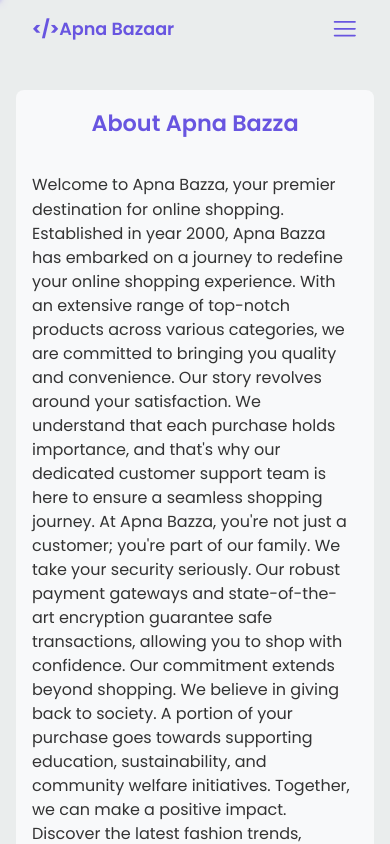
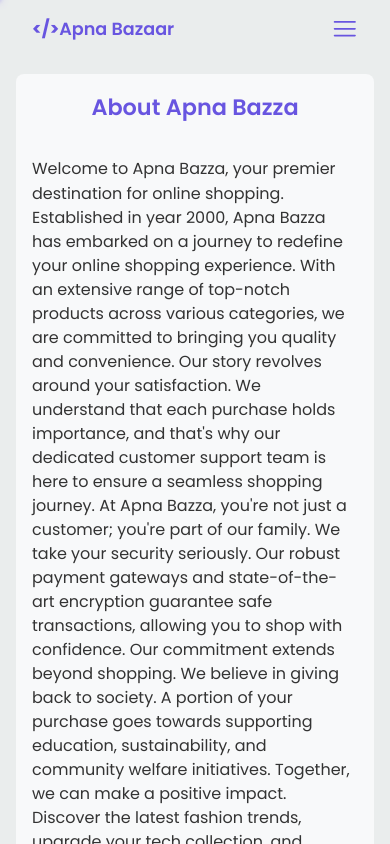
Before and after one commit to CODEwithSAMG/ecomerce-app, a React (Create React App) app: page /about in a window 390 px wide. Shown: the top 844 px of the page. Built offline with nearby package versions, Linux system fonts and the light colour scheme.

Commit message:
worked on for less than 600 responsiveness

```diff
--- a/public/index.html
+++ b/public/index.html
@@ -4,7 +4,7 @@
 <head>
   <meta charset="utf-8" />
   <link rel="icon" href="%PUBLIC_URL%/favicon.ico" />
-  <meta name="viewport" content="width=device-width, initial-scale=1" />
+  <meta name="viewport" content="width=device-width, initial-scale=1.0">
   <meta name="description" content="Web site created using create-react-app" />
   <link rel="manifest" href="%PUBLIC_URL%/manifest.json" />
   <link rel="stylesheet" href="https://fonts.googleapis.com/css2?family=Poppins:wght@300;400;500;600;700&display=swap">
--- a/src/components/cartpage/CartItem.js
+++ b/src/components/cartpage/CartItem.js
@@ -15,7 +15,7 @@ const CartItem = ({ image, title, price, count, DeleteCartItem, id, }) => {
 
                 61% off Deal
 
-                <div >
+                <div className="_1WpvJ7">
                     $ {price}
                 </div>
                 <div >
--- a/src/globals.scss
+++ b/src/globals.scss
@@ -37,6 +37,12 @@ a {
   color: red;
 }
 
+._1WpvJ7 {
+  font-size: 18px;
+  font-weight: 500;
+  color: #212121;
+}
+
 .main-container {
   max-width: 1400px;
   margin: auto;
@@ -55,7 +61,8 @@ a {
   z-index: 100;
   padding: 1.2rem 10rem;
   background-color: #eaeded;
-  margin-bottom: 2rem;
+  margin-bottom: 1rem;
+  padding: 1rem 2rem;
 }
 
 .navbar h4 {
@@ -600,15 +607,12 @@ a {
 }
 
 .add-to-cart {
-  width: 160px;
+  width: 130px;
   padding: 10px 20px;
   border: 1px solid #f02d34;
-  margin-top: 1rem;
   background-color: white;
   color: #f02d34;
-  transform: scale(1, 1);
   transition: 0.8s ease;
-  font-size: 1rem;
   font-weight: 500;
   &:hover {
     transform: scale(1.1, 1.1);
@@ -616,18 +620,13 @@ a {
 }
 
 .buy-now {
-  width: 160px;
-  padding: 11px 20px;
+  width: 130px;
+  padding: 10px 20px;
+  border: 1px solid #f02d34;
   background-color: #f02d34;
   color: white;
-  border: none;
-  margin-top: 40px;
-  font-size: 18px;
+  transition: transform 0.8s ease;
   font-weight: 500;
-  transform: scale(1, 1);
-  transition: transform 0.8s ease;
-  margin: 5px 15px;
-  font-weight: 700;
 
   &:hover {
     transform: scale(1.1, 1.1);
@@ -732,31 +731,6 @@ a {
   align-items: center;
   flex-wrap: wrap;
   gap: 34px;
-}
-
-.product-data-warranty {
-  width: 100%;
-  display: flex;
-  justify-content: space-between;
-  align-items: center;
-  border-bottom: 1px solid #ccc;
-  margin-bottom: 1rem;
-
-  .product-warranty-data {
-    text-align: center;
-
-    .warranty-icon {
-      background-color: rgba(220, 220, 220, 0.5);
-      border-radius: 50%;
-      width: 4rem;
-      height: 4rem;
-      padding: 0.6rem;
-    }
-    p {
-      font-size: 1.4rem;
-      padding-top: 0.4rem;
-    }
-  }
 }
 
 .reviews {
@@ -1356,15 +1330,16 @@ figure {
   width: 100%;
   justify-content: space-around;
   background-color: wheat;
+  z-index: 99;
 }
 
 .additem_container {
   display: flex;
   padding: 1rem;
-  width: 70%;
+  width: 100%;
 
   figure {
-    width: 60%;
+    width: 40%;
 
     img {
       width: 300px;
@@ -1375,16 +1350,15 @@ figure {
 
 .additem_right_container {
   padding: 0 2rem;
-  width: 40%;
+  width: 60%;
 }
 
 .add_item_second_container {
-  position: fixed;
-  top: 145px;
+  position: sticky;
+  top: 86px;
   right: 10rem;
-  // width: 30%;
-  // height: 120px;
-  padding: 4px 26px;
+  width: 33.5%;
+  height: 320px;
 }
 
 .qty_btn {
@@ -1451,6 +1425,90 @@ figure {
   border-radius: 6px;
 }
 
+.select_input {
+  padding: 6px;
+  font-size: 1rem;
+  font-weight: 500;
+  border: 1px solid rgb(0, 0, 0);
+  border-radius: 4px;
+  outline: none;
+  cursor: pointer !important;
+}
+
+select > option {
+  background-color: darken(#e9e3e3, 2);
+}
+
+.product_page_spinner {
+  display: flex;
+  justify-content: center;
+  align-items: center;
+  height: 60vh;
+  width: 100%;
+}
+
+.ui_dna_spinner {
+  position: "fixed";
+  height: 300;
+  top: "50%";
+  left: "50%";
+  transform: "translate(-50%, -50%)";
+}
+
+// footer
+.footer {
+  background-color: #333;
+  box-shadow: 1px 1px 10px gainsboro;
+  color: #fff;
+  width: 100%;
+  height: 300px;
+  position: relative;
+
+  .container {
+    width: 100%;
+
+    .footer-content {
+      display: flex;
+      flex-wrap: wrap;
+      justify-content: space-evenly;
+      width: 100%;
+
+      .footer-section {
+        padding: 10px;
+        margin-top: 1rem;
+
+        p {
+          margin: 10px 0;
+        }
+
+        ul {
+          list-style: none;
+          padding: 0;
+        }
+      }
+
+      a {
+        text-decoration: none;
+        display: flex;
+        margin: 10px 0;
+      }
+    }
+  }
+  div svg {
+    font-size: 23px;
+    margin: 0 10px;
+  }
+}
+
+.footer-bottom {
+  text-align: center;
+  background-color: #222;
+  padding: 15px 0;
+  position: absolute;
+  width: 100%;
+  bottom: 0;
+}
+
 .w-40percent {
   width: 40%;
 }
@@ -1482,7 +1540,141 @@ figure {
   display: none;
 }
 
-@media (max-width: 600px) {
+.item_detail_btns {
+  display: flex;
+  gap: 20px;
+}
+
+.product-warranty-icon {
+  display: flex;
+  flex-direction: column;
+  justify-content: center;
+  align-items: center;
+}
+
+.product-data-warranty {
+  width: 100%;
+  display: flex;
+  flex-wrap: wrap;
+  justify-content: space-between;
+  align-items: center;
+  border-bottom: 1px solid #ccc;
+  margin-bottom: 1rem;
+
+  .product-warranty-data {
+    text-align: center;
+
+    .warranty-icon {
+      background-color: rgba(220, 220, 220, 0.5);
+      border-radius: 50%;
+      width: 2rem;
+      height: 2rem;
+      padding: 0.4rem;
+    }
+    p {
+      font-size: 1rem;
+      font-weight: 700;
+      padding-top: 0.4rem;
+    }
+  }
+}
+
+.add_item_wrapper {
+  margin-bottom: 12rem;
+  display: flex;
+  gap: 20px;
+  padding: 2px;
+  width: 70%;
+  margin: auto;
+}
+
+.hello {
+  padding: 13px 24px;
+  border-bottom: 1px solid #f0f0f0;
+}
+
+.final_item_details {
+  padding: 0 24px;
+
+  div {
+    display: flex;
+    justify-content: space-between;
+    margin: 20px 0;
+  }
+}
+
+.add_item_container {
+  display: flex;
+  gap: 10px;
+  flex-direction: column;
+}
+
+.sm_device_totaldetials {
+  border-top: none;
+}
+
+.place_order_btn {
+  padding: 8px 40px;
+  background-color: #754fe3;
+  border: 1px solid #754fe3;
+  border-radius: 2px;
+  color: white;
+  font-size: 14px;
+}
+
+@media only screen and (max-width: 600px) {
+  .sm_device_totaldetials {
+    background-color: white;
+    display: flex;
+    justify-content: space-between;
+    align-items: center;
+    position: sticky;
+    top: initial;
+    z-index: 100;
+    border-bottom: 40px;
+    bottom: 0px;
+    margin: 10px 0;
+    padding: 10px 16px;
+    border-top: 2px solid #b7b7b7;
+  }
+
+  .add_item_wrapper {
+    display: block;
+    padding: 0 !important;
+    width: auto;
+  }
+
+  .additem_container {
+    width: 100vw;
+    margin: auto;
+  }
+
+  .additem_container figure {
+    width: 30%;
+  }
+
+  .additem_right_container {
+    padding: 0 1rem;
+    width: 70%;
+  }
+
+  .additem_container figure img {
+    width: 150px;
+    height: 150px;
+  }
+
+  .additem_wrapper {
+    display: none;
+  }
+
+  .add_item_second_container {
+    position: sticky;
+    top: 0;
+    z-index: 100;
+    border-bottom: 40px;
+    bottom: -226px;
+  }
+
   .w-60percent {
     width: 100%;
     padding: 1rem;
@@ -1499,8 +1691,20 @@ figure {
   .product {
     width: 100%;
     height: auto;
-    box-shadow: 0px 0px 16px gray;
-    border-radius: 6px;
+    display: flex;
+    flex-direction: column;
+    align-items: center;
+
+    .product_card {
+      width: 350px;
+      height: 300px;
+      overflow: hidden;
+    }
+  }
+
+  .hero-banner-image {
+    left: 20%;
+    top: 20% !important;
   }
 
   .card {
@@ -1536,13 +1740,76 @@ figure {
   //   border-radius: 10px;
   //   background-color: none;
   // }
-}
-
-@media screen and (max-width: 800px) {
-  .p-10 {
-    padding: 1rem !important;
-  }
-
+
+  .products {
+    flex-direction: column;
+  }
+
+  .products_nthchild input {
+    width: 100%;
+  }
+
+  .products_left_container {
+    display: none;
+  }
+
+  .product_jthchild p {
+    font-size: 0.7rem;
+  }
+
+  .products .products_nthchild2 .product_jthchild {
+    align-items: center;
+  }
+
+  .sort-btn {
+    display: none;
+  }
+
+  .select_input {
+    font-size: 10px;
+  }
+
+  .footer .container .footer-content {
+    display: flex;
+    flex-wrap: nowrap !important;
+  }
+
+  .footer-section > * {
+    font-size: 0.7em;
+  }
+
+  .product-detail-wrapper figure {
+    background-color: white;
+    width: 100%;
+    padding: 20px;
+    margin-bottom: 0.5rem;
+  }
+
+  .product-detail-container {
+    margin: 0px !important;
+  }
+
+  .product-detail-container img {
+    width: 200px;
+    height: 190px;
+    object-fit: fill;
+  }
+
+  .item_detail_btns {
+    gap: 22px;
+  }
+
+  .add-to-cart {
+    margin: 0;
+  }
+
+  .product-data-warranty .product-warranty-data p {
+    font-size: 0.5rem !important;
+    padding-top: 0.4rem !important;
+  }
+}
+
+@media only screen and (max-width: 800px) {
   .about-us-container {
     margin: 1rem 1rem;
     padding: 1rem;
@@ -1595,10 +1862,6 @@ figure {
     font-size: 1.6rem;
   }
 
-  .products_nthchild {
-    display: none;
-  }
-
   .products {
     margin: 0;
   }
@@ -1666,10 +1929,6 @@ figure {
   .desc {
     bottom: 60px;
   }
-  .product-detail-container {
-    flex-wrap: wrap;
-    margin: 20px;
-  }
 
   .cart-container {
     width: 415px;
@@ -1687,12 +1946,6 @@ figure {
   .product .cart-product-image {
     width: 25%;
     height: 25%;
-  }
-  .buttons .add-to-cart {
-    width: 150px;
-  }
-  .buttons .buy-now {
-    width: 150px;
   }
 
   .item-desc .flex {
@@ -1760,10 +2013,6 @@ figure {
 }
 
 @media screen and (max-width: 1366px) {
-  .p-10 {
-    padding: 2rem;
-  }
-
   .font_style_purple {
     font-size: 1.1rem;
   }
@@ -1773,80 +2022,7 @@ figure {
     flex-direction: column !important;
   }
 
-  .navbar {
-    padding: 1rem 2rem;
-  }
-
   .signup_btn {
     display: none;
   }
 }
-
-.loading_spinner {
-  display: flex;
-  justify-content: center;
-  align-items: center;
-  height: 78vh;
-}
-
-.ui_dna_spinner {
-  position: "fixed";
-  height: 300;
-  top: "50%";
-  left: "50%";
-  transform: "translate(-50%, -50%)";
-}
-
-// footer
-.footer {
-  background-color: #333;
-  box-shadow: 1px 1px 10px gainsboro;
-  color: #fff;
-  width: 100%;
-  height: 300px;
-  position: relative;
-
-  .container {
-    width: 100%;
-
-    .footer-content {
-      display: flex;
-      flex-wrap: wrap;
-      justify-content: space-evenly;
-      width: 100%;
-
-      .footer-section {
-        padding: 10px;
-        margin-top: 1rem;
-
-        p {
-          margin: 10px 0;
-        }
-
-        ul {
-          list-style: none;
-          padding: 0;
-        }
-      }
-
-      a {
-        text-decoration: none;
-        display: flex;
-        margin: 10px 0;
-      }
-    }
-  }
-  div svg {
-    font-size: 23px;
-    margin: 0 10px;
-  }
-}
-
-.footer-bottom {
-  text-align: center;
-  background-color: #222;
-  padding: 15px 0;
-  position: absolute;
-  width: 100%;
-  bottom: 0;
-}
```
Also changed, not shown: src/components/itemDetail/ItemDetail.js (+6 -4 lines), src/components/products/Products.js (+8 -3 lines), 1 other file (tests, documents, lock files or other folders).
